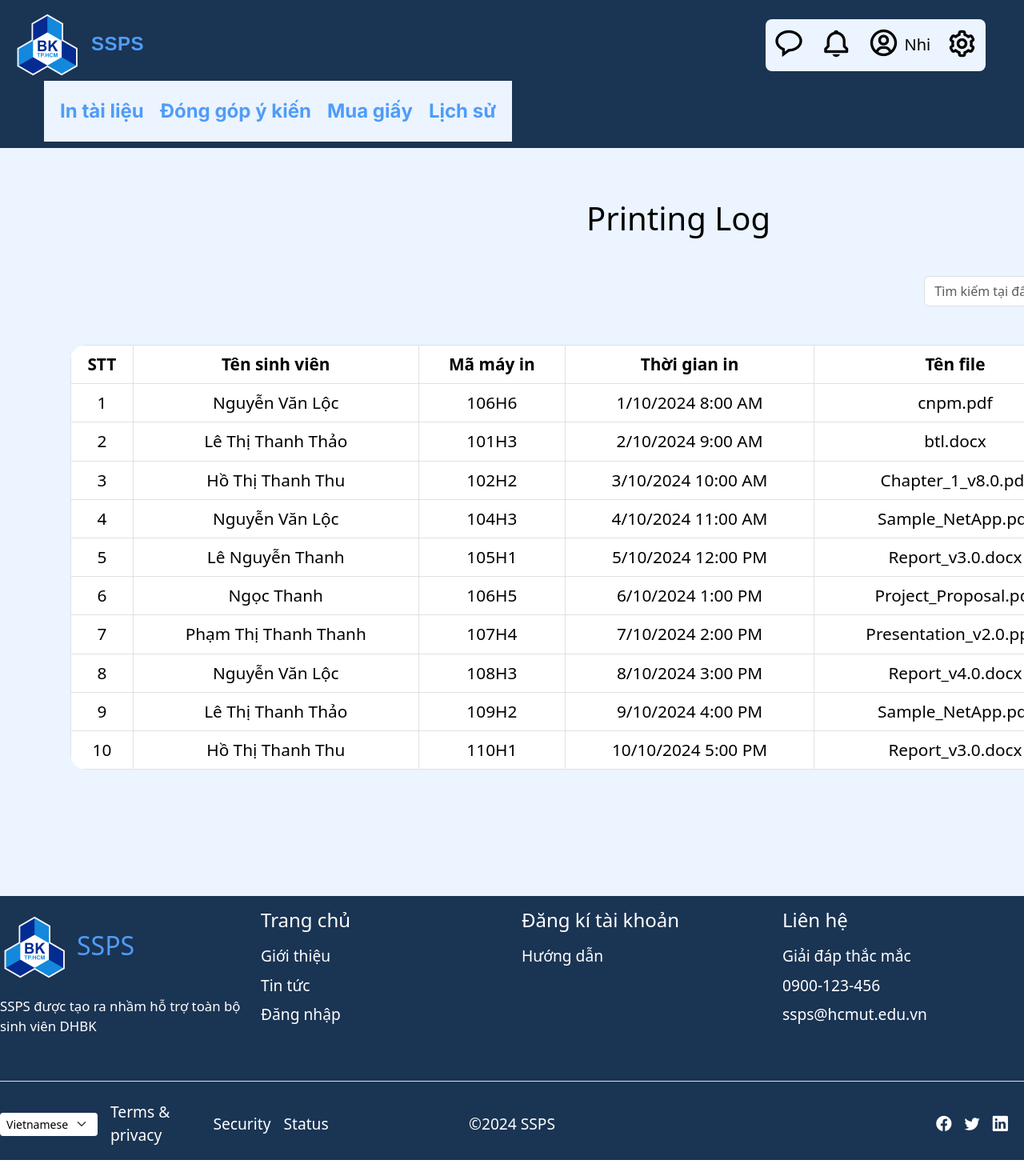
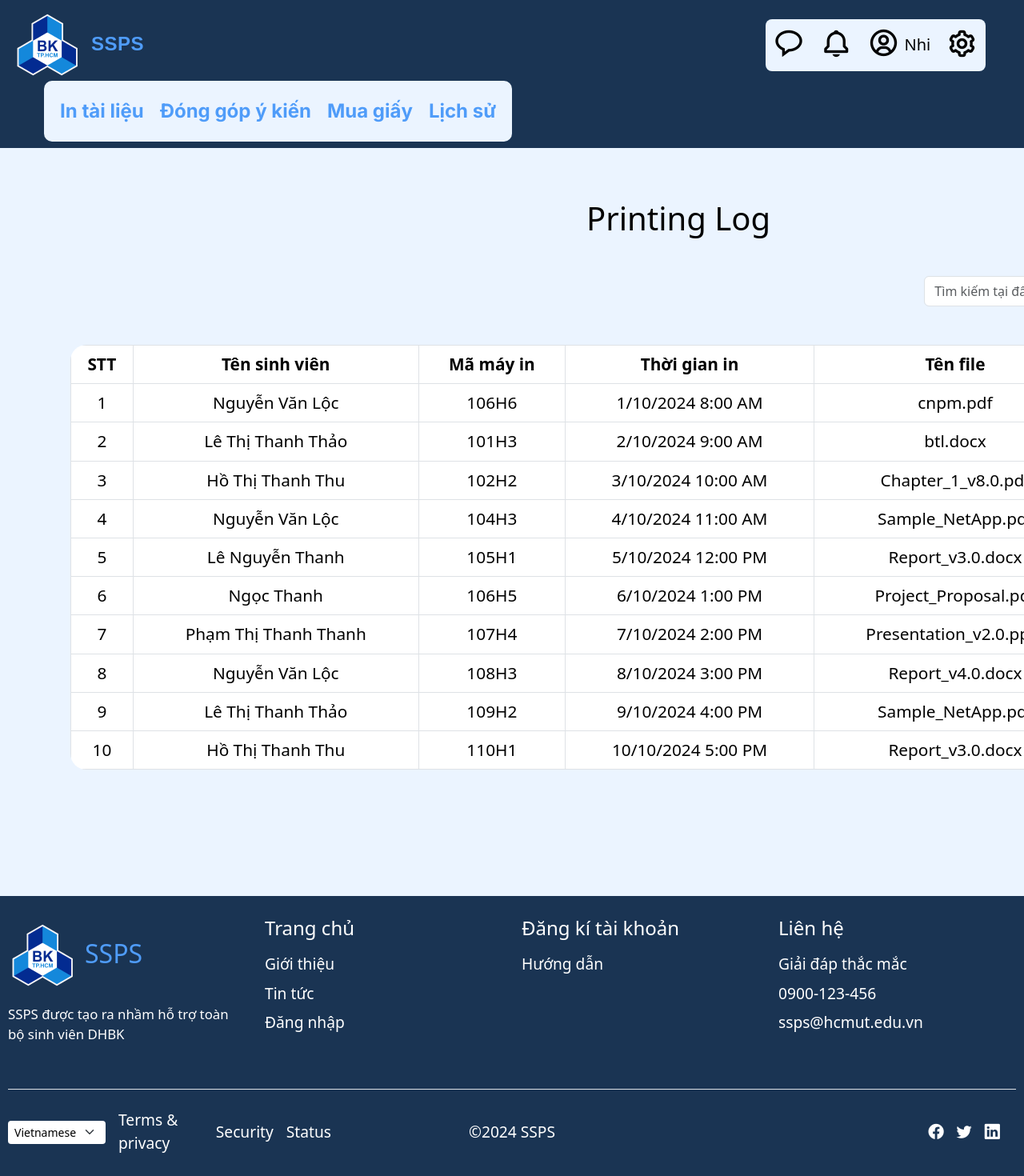
Before and after one commit to quanghia24/my_SSPS, a React (Create React App) app in the folder frontend/: page / in a window 1280 px wide. Shown: the top 1470 px of the page at 80% size. Built offline with nearby package versions, Linux system fonts and the light colour scheme; a web font is replaced by a local one.

Commit message:
update navbar, footer

```diff
--- a/frontend/src/components/NavFooter/Footer.css
+++ b/frontend/src/components/NavFooter/Footer.css
@@ -1,6 +1,7 @@
 .footer-container {
     background-color: rgba(26, 52, 83, 1);
     font-size: 1.2rem;
+    padding : 10px;
 }
 .logo-media{
     margin-right: 20px;
--- a/frontend/src/components/NavFooter/NavBar.css
+++ b/frontend/src/components/NavFooter/NavBar.css
@@ -40,6 +40,7 @@
     font-family: 'Inter', sans-serif;
     margin: auto;
    margin-right: 80vh;
+   border-radius: 10px;
   }
 
   .navbar-links li {
```
